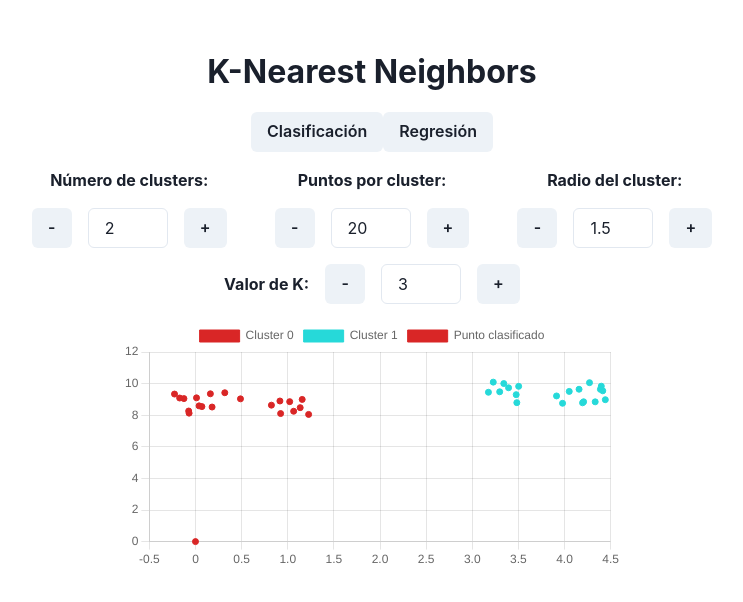
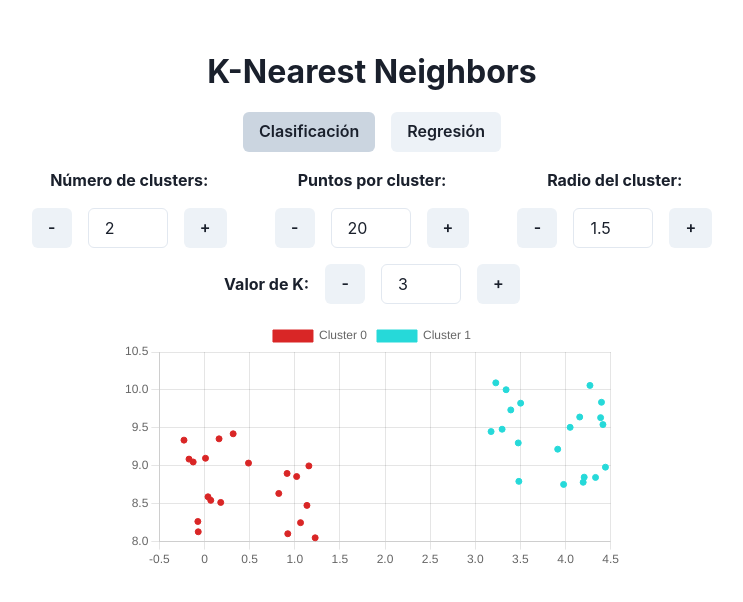
Before and after one commit to Alan-Rodz/KNN, a Next.js app: page / in a window 1280 px wide. Shown: the top 602 px of the page, without its empty margins (268-1011 px from the left). Built offline with nearby package versions, Linux system fonts and the light colour scheme.

Commit message:
Refactor UI in page.tsx to include useIsMdOrBigger hook and update Chart dimensions

```diff
--- a/src/app/page.tsx
+++ b/src/app/page.tsx
@@ -35,7 +35,7 @@ const LandingPageComponent: React.FC = () => {
 
   const [mode, setMode] = useState<'classification' | 'regression'>('classification');
 
-  const [clickedPoint, setClickedPoint] = useState<DataPoint>({ label: 0, x: 0, y: 0 });
+  const [clickedPoint, setClickedPoint] = useState<DataPoint | null>(null);
 
   // -- Effect --------------------------------------------------------------------
   useEffect(() => {
@@ -73,6 +73,9 @@ const LandingPageComponent: React.FC = () => {
       data: data.points.filter((point) => point.label === label).map((point) => ({ x: point.x, y: point.y })),
       label: `Cluster ${label}`,
     })),
+
+    ...clickedPoint
+      ? [
         {
           backgroundColor: data.labelColors[clickedPoint.label],
           borderColor: data.labelColors[clickedPoint.label],
@@ -80,13 +83,15 @@ const LandingPageComponent: React.FC = () => {
           data: [clickedPoint],
           label: 'Punto clasificado',
         }]
+      : []
+    ]
   };
   return (
     <Center flexDir='column' gap='1em' paddingY='3em'>
       <Text fontSize='2em' fontWeight='bold'>K-Nearest Neighbors</Text>
-      <Center>
-        <Button onClick={() => setMode('classification')}>Clasificación</Button>
-        <Button onClick={() => setMode('regression')}>Regresión</Button>
+      <Center gap='1em'>
+        <Button isActive={mode === 'classification'} onClick={() => setMode('classification')}>Clasificación</Button>
+        <Button isActive={mode === 'regression'} onClick={() => setMode('regression')}>Regresión</Button>
       </Center>
       <Center flexDir={isMdOrBigger ? 'row' : 'column'} gap='3em'>
         <Center flexDir='column' gap='1em'>
```
Lines whose indentation alone changed are shown as unchanged.
